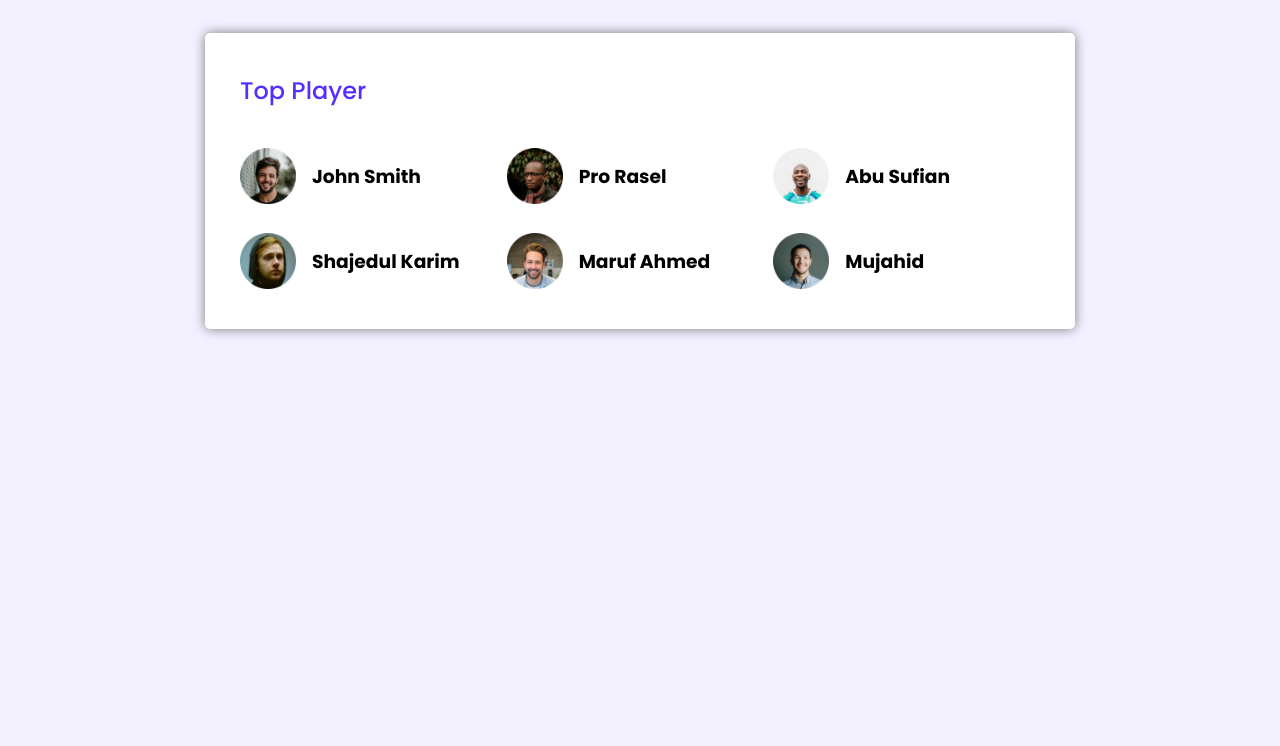
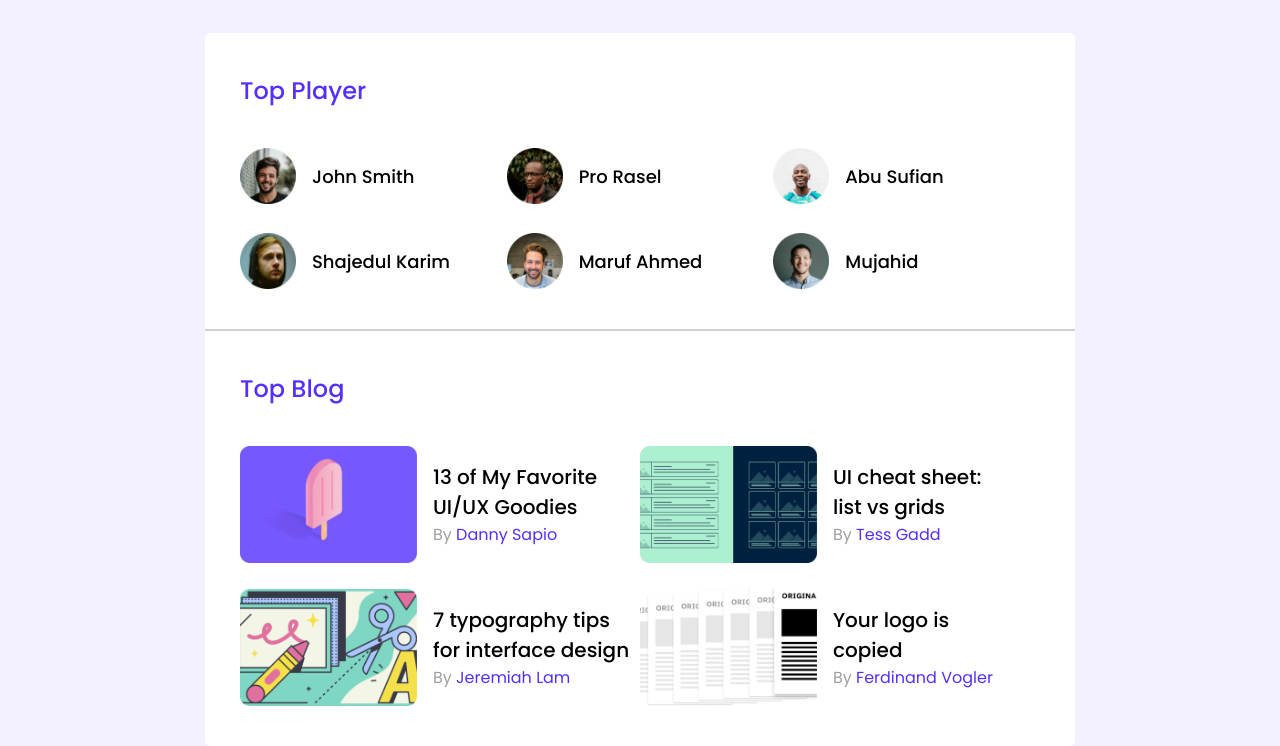
Before and after one commit to Mahin-coder/leader-board-css3-responsive-, a plain HTML site: page index.html in a window 1280 px wide. Shown: the part 98-844 px from the top of the page. Before the commit the page ends 800 px from the top, so only its background shows below. Drawn offline with Linux system fonts and the light colour scheme.

Commit message:
main section content

```diff
--- a/css/styles.css
+++ b/css/styles.css
@@ -63,17 +63,19 @@ body{
 /*Header Section End*/
 
 /*Main Section start*/
+
 /*Top Player Section Start*/
 .main_section{
 
 }
+.main_content{
+    background-color: #fff;
+    border-radius: 5px;
+}
 .top_player {
-    background-color: #fff;
     padding: 40px 35px;
-    border-radius: 5px;
-    box-shadow: 0px 0px 12px rgba(0,0,0,0.5);
 }
-.top_player_title {
+.section_title{
     font-size: 24px;
     font-weight: 500;
     color: #562eff;
@@ -93,6 +95,50 @@ body{
     width: 56px;
     height: 56px;
 }
-.player_name{
+.player_name {
+    font-size: 18px;
+    font-weight: 500;
+}
+hr{
+    border: 1px solid #d1d1d1;
+}
+/*Top Player Section End*/
+/*Top Blog Section Start*/
+.top_blog{
+    padding: 40px 35px;
+}
+.blogs {
+    display: grid;
+    grid-template-columns: repeat(2, 1fr);
+    grid-row-gap: 26px;
+}
+.blog {
+    display: flex;
+    gap: 16px;
+    align-items: center;
+}
+.blog_icon{
 
 }
+.blog_image {
+    width: 177px;
+    height: 117px;
+    display: block;
+}
+.blog_info{
+
+}
+.blog_title {
+    font-size: 20px;
+    font-weight: 500;
+}
+.blog_author {
+    font-size: 16px;
+    font-weight: 400;
+    color: #9F9F9F;
+}
+.blog_author a{
+    text-decoration: none;
+    color: #562EFF;
+}
+/*Top Blog Section End*/
--- a/index.html
+++ b/index.html
@@ -35,11 +35,14 @@
         </section>
     </header>
      <!--Header Section End-->
+     <!--Main Section Start-->
      <main>
         <section class="main_section">
             <div class="main_container">
+                <div class="main_content">
+                    <!--Top Player Section Start-->
                     <div class="top_player">
-                    <h2 class="top_player_title">Top Player</h2>
+                        <h2 class="section_title">Top Player</h2>
                         <div class="players">
                             <div class="player">
                                 <img src="images/players/player-1.png" alt="" class="player_image">
@@ -67,8 +70,59 @@
                             </div>
                         </div>
                     </div>
+                    <!--Top Player Section End-->
+                    <hr>
+                    <!--Top Blog Section Start-->
+                    <div class="top_blog">
+                        <h2 class="section_title">Top Blog</h2>
+                        <article class="blogs">
+                            <div class="blog">
+                                <div class="blog_icon">
+                                    <img src="images/blogs/blog-1.png" alt="" class="blog_image">
+                                </div>
+                                <div class="blog_info">
+                                    <h2 class="blog_title">13 of My Favorite <br>
+                                        UI/UX Goodies</h2>
+                                    <p class="blog_author">By <a href="#">Danny Sapio</a></p>
+                                </div>
+                            </div>
+                            <div class="blog">
+                                <div class="blog-icon">
+                                    <img src="images/blogs/blog-2.png" alt="" class="blog_image">
+                                </div>
+                                <div class="blog_info">
+                                    <h2 class="blog_title">UI cheat sheet: <br>
+                                        list vs grids</h2>
+                                    <p class="blog_author">By <a href="#">Tess Gadd</a></p>
+                                </div>
+                            </div>
+                            <div class="blog">
+                                <div class="blog-icon">
+                                    <img src="images/blogs/blog-3.png" alt="" class="blog_image">
+                                </div>
+                                <div class="blog_info">
+                                    <h2 class="blog_title">7 typography tips <br>
+                                        for interface design</h2>
+                                    <p class="blog_author">By <a href="#">Jeremiah Lam</a></p>
+                                </div>
+                            </div>
+                            <div class="blog">
+                                <div class="blog-icon">
+                                    <img src="images/blogs/blog-4.png" alt="" class="blog_image">
+                                </div>
+                                <div class="blog_info">
+                                    <h2 class="blog_title">Your logo is <br>
+                                        copied</h2>
+                                    <p class="blog_author">By <a href="#"> Ferdinand Vogler</a></p>
+                                </div>
+                            </div>
+                        </article>
+                    </div>
+                    <!--Top Blog Section End-->
+                </div>
             </div>
         </section>
      </main>
+     <!--Main Section End-->
 </body>
 </html>
```
Lines whose indentation alone changed are shown as unchanged.
